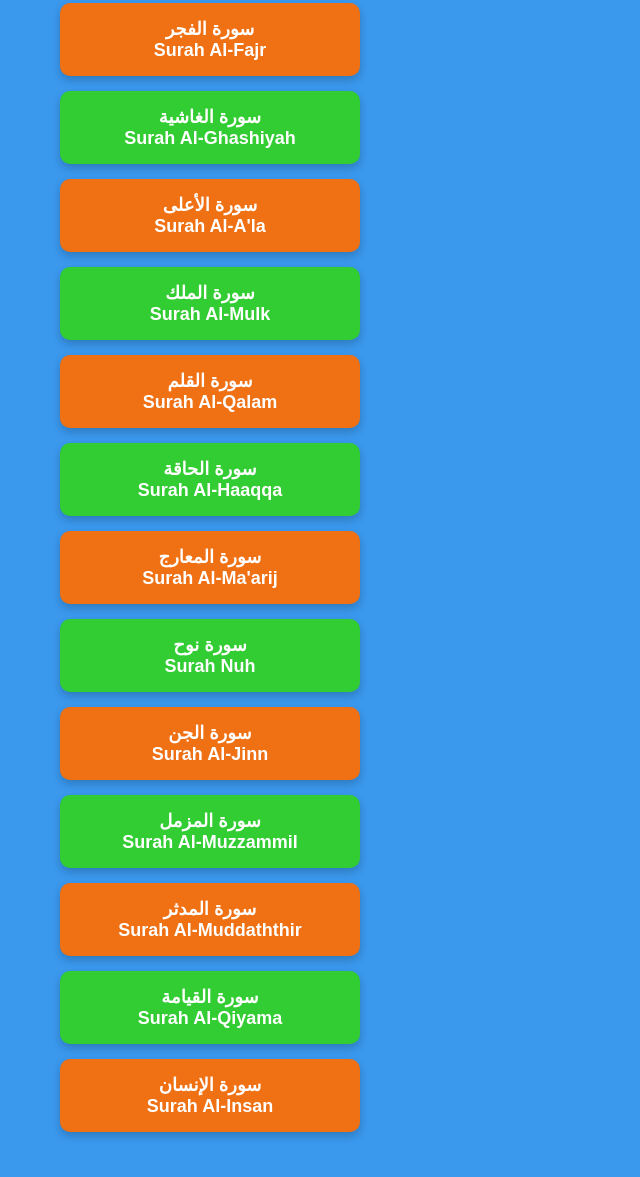
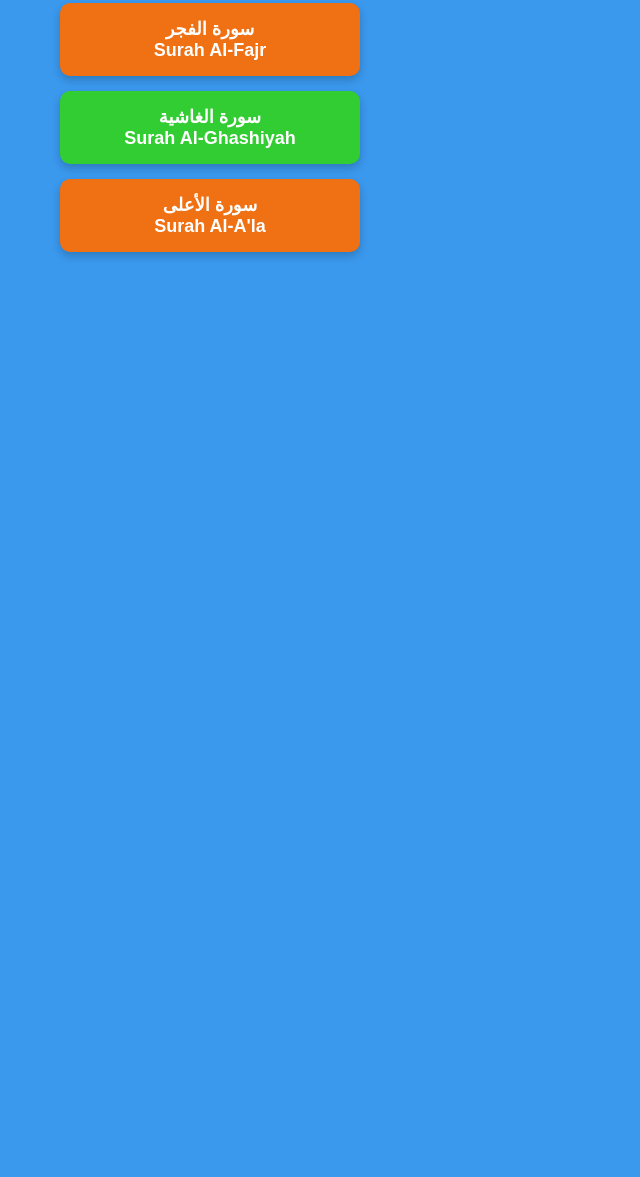
Before and after one commit to Ahmed45Slt/Ilias, a plain HTML site: page sura.html in a window 1280 px wide. Shown: the part 2645-3822 px from the top of the page, without its empty margins (0-640 px from the left). After the commit the page ends 2957 px from the top, so only its background shows below. Drawn offline with Linux system fonts and the light colour scheme.

Commit message:
Update sura.html

```diff
--- a/sura.html
+++ b/sura.html
@@ -348,46 +348,7 @@
     سورة الأعلى<br>
     Surah Al-A'la
 </button>
-<button onclick="openVideo('https://dl.dropboxusercontent.com/scl/fi/gve20ya8yfjt82v3jkplk/.mp4?rlkey=d1ehkuqsq179h600mhavmz6kz&st=k4zwb6oq&', 'سورة الملك')">
-    سورة الملك<br>
-    Surah Al-Mulk
-</button>
-<button onclick="openVideo('https://dl.dropboxusercontent.com/scl/fi/gve20ya8yfjt82v3jkplk/.mp4?rlkey=d1ehkuqsq179h600mhavmz6kz&st=k4zwb6oq&', 'سورة القلم')">
-    سورة القلم<br>
-    Surah Al-Qalam
-</button>
-<button onclick="openVideo('https://dl.dropboxusercontent.com/scl/fi/gve20ya8yfjt82v3jkplk/.mp4?rlkey=d1ehkuqsq179h600mhavmz6kz&st=k4zwb6oq&', 'سورة الحاقة')">
-    سورة الحاقة<br>
-    Surah Al-Haaqqa
-</button>
-<button onclick="openVideo('https://dl.dropboxusercontent.com/scl/fi/gve20ya8yfjt82v3jkplk/.mp4?rlkey=d1ehkuqsq179h600mhavmz6kz&st=k4zwb6oq&', 'سورة المعارج')">
-    سورة المعارج<br>
-    Surah Al-Ma'arij
-</button>
-<button onclick="openVideo('https://dl.dropboxusercontent.com/scl/fi/gve20ya8yfjt82v3jkplk/.mp4?rlkey=d1ehkuqsq179h600mhavmz6kz&st=k4zwb6oq&', 'سورة نوح')">
-    سورة نوح<br>
-    Surah Nuh
-</button>
-<button onclick="openVideo('https://dl.dropboxusercontent.com/scl/fi/gve20ya8yfjt82v3jkplk/.mp4?rlkey=d1ehkuqsq179h600mhavmz6kz&st=k4zwb6oq&', 'سورة الجن')">
-    سورة الجن<br>
-    Surah Al-Jinn
-</button>
-<button onclick="openVideo('https://dl.dropboxusercontent.com/scl/fi/gve20ya8yfjt82v3jkplk/.mp4?rlkey=d1ehkuqsq179h600mhavmz6kz&st=k4zwb6oq&', 'سورة المزمل')">
-    سورة المزمل<br>
-    Surah Al-Muzzammil
-</button>
-<button onclick="openVideo('https://dl.dropboxusercontent.com/scl/fi/gve20ya8yfjt82v3jkplk/.mp4?rlkey=d1ehkuqsq179h600mhavmz6kz&st=k4zwb6oq&', 'سورة المدثر')">
-    سورة المدثر<br>
-    Surah Al-Muddaththir
-</button>
-<button onclick="openVideo('https://dl.dropboxusercontent.com/scl/fi/gve20ya8yfjt82v3jkplk/.mp4?rlkey=d1ehkuqsq179h600mhavmz6kz&st=k4zwb6oq&', 'سورة القيامة')">
-    سورة القيامة<br>
-    Surah Al-Qiyama
-</button>
-<button onclick="openVideo('https://dl.dropboxusercontent.com/scl/fi/gve20ya8yfjt82v3jkplk/.mp4?rlkey=d1ehkuqsq179h600mhavmz6kz&st=k4zwb6oq&', 'سورة الإنسان')">
-    سورة الإنسان<br>
-    Surah Al-Insan
-</button>
+
       </div>
     </main>
   </div>
```
